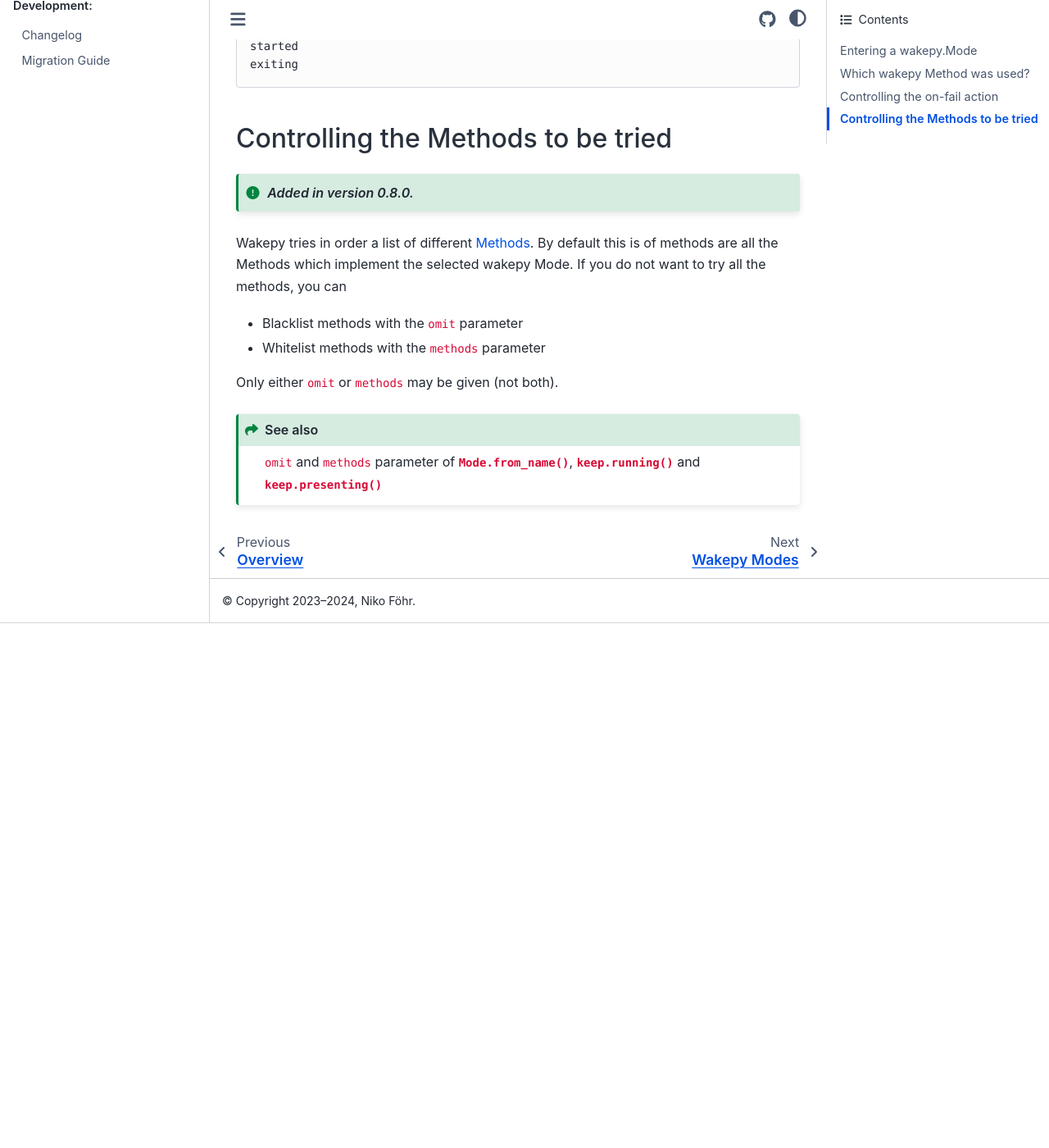
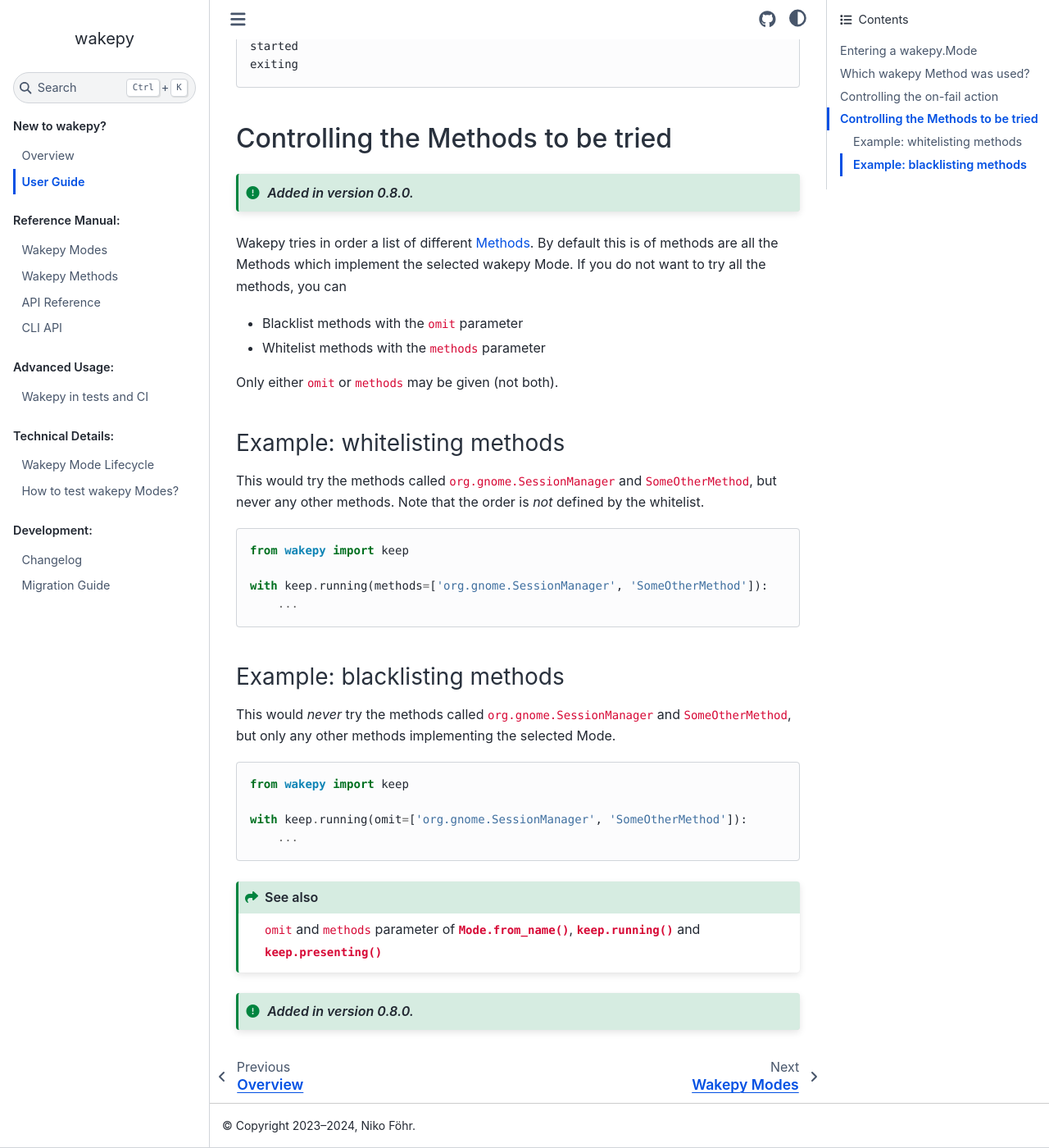
Before and after one commit to fohrloop/wakepy, a Sphinx documentation site: the page built from docs/source/user-guide.md, in a window 1280 px wide and 1400 px high, scrolled down 4239 px. Shown: the whole window at 82% size. Built offline with Sphinx 7.4.7 and the Sphinx Book theme 1.1.4, drawn with Linux system fonts in a browser that asks for light colours; the version number could not be read and is left out; before the commit the page ends 4999 px from its top, so only the background shows below that.

Commit message:
add examples to white-and blacklisting

````diff
--- a/docs/source/user-guide.md
+++ b/docs/source/user-guide.md
@@ -168,7 +168,32 @@
 
 Only either `omit` or `methods` may be given (not both).
 
+### Example: whitelisting methods
+
+This would try the methods called `org.gnome.SessionManager` and `SomeOtherMethod`, but never any other methods. Note that the order is *not* defined by the whitelist.
+
+```{code-block} python
+from wakepy import keep
+
+with keep.running(methods=['org.gnome.SessionManager', 'SomeOtherMethod']):
+    ...
+```
+
+### Example: blacklisting methods
+
+This would *never* try the methods called `org.gnome.SessionManager` and `SomeOtherMethod`, but only any other methods implementing the selected Mode.
+
+```{code-block} python
+from wakepy import keep
+
+with keep.running(omit=['org.gnome.SessionManager', 'SomeOtherMethod']):
+    ...
+```
+
+
 
 ```{seealso}
 `omit` and `methods` parameter of {meth}`Mode.from_name() <wakepy.Mode.from_name>`, {func}`keep.running() <wakepy.keep.running>`  and {func}`keep.presenting() <wakepy.keep.presenting>`
 ```
+```{versionadded} 0.8.0
+```
````
